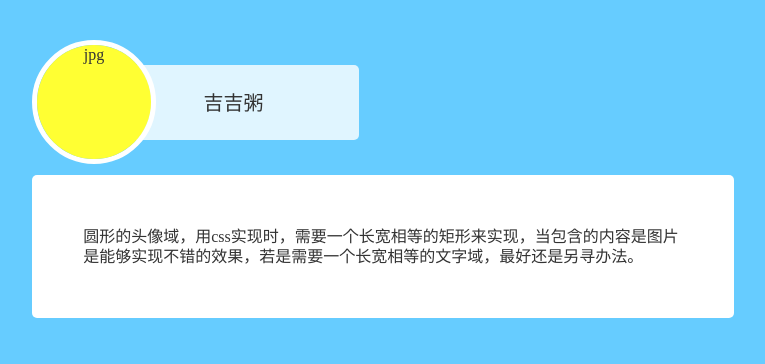
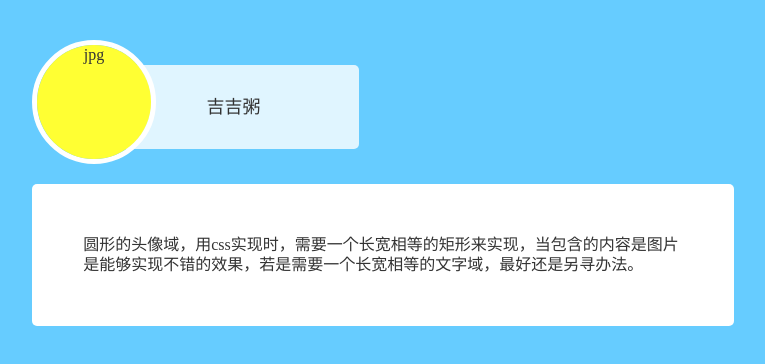
Before and after one commit to izefia/css-, a plain HTML site: page 流式布局/百分比宽高/index.html in a window 1280 px wide. Shown: the whole page, without its empty margins (96-861 px from the left). Drawn offline with Linux system fonts and the light colour scheme.

Commit message:
设置姓名域文字居中

```diff
--- a/流式布局/百分比宽高/index.html
+++ b/流式布局/百分比宽高/index.html
@@ -15,7 +15,9 @@
     		    </div>
     		</div>
     		<div id='stuname'>
-    			<p>吉吉粥</p>
+    			<div>
+                    <p>吉吉粥</p>
+               </div>
     		</div>
     	</div>
     	<div class="content">
--- a/流式布局/百分比宽高/style.css
+++ b/流式布局/百分比宽高/style.css
@@ -36,7 +36,6 @@ body{
 }
 /*- @用百分比指定div宽高相等
 -------------------------------------------------*/
-/*缺点：无法设置文本元素垂直居中（vertical-align）*/
 .box{
 	width: 30%;    /*指定你需要的宽度*/
 	z-index: 101;
@@ -66,12 +65,21 @@ body{
 	width: 66%;
 	margin-left: 20%;
 }
+#stuname div{
+	width: 100%;
+	margin: 10% 0;
+	height: 0;
+	padding-bottom: 33.33%;
+	position: relative;
+	background-color: rgb(255,255,255);
+	background-color: rgba(255,255,255,0.8);
+	border-radius: 5px;
+}
 #stuname p{
 	width: 100%;
-	margin: 10% 0;
-	padding: 11% 0;
-	background-color: rgb(255,255,255);
-	background-color: rgba(255,255,255,0.8);
-	font-size: 20px;
-	border-radius: 5px;
+	font-size: 18px;
+	line-height: 18px;
+	position: absolute;
+	top:50%;
+	margin-top: -9px;
 }
```
